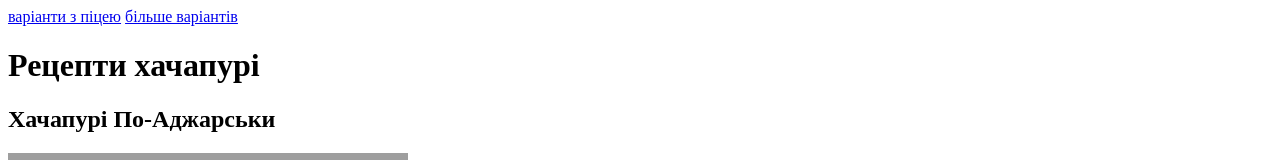
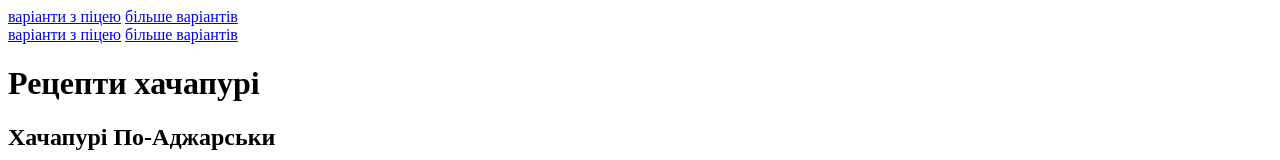
Before and after one commit to Antonio-Geredzio-3546/Project4, a plain HTML site: page index.html in a window 1280 px wide. Shown: the top 160 px of the page. Drawn offline with Linux system fonts and the light colour scheme; grey boxes are pictures that could not be loaded.

Commit message:
Update index.html

```diff
--- a/index.html
+++ b/index.html
@@ -1,3 +1,10 @@
+<html>
+    <body>
+        <header>
+            <nav><a href="https://antonio-geredzio-3546.github.io/Project3/"> варіанти з піцею</a>
+            <a href="https://www.russianfood.com/recipes/bytype/?fid=667">більше варіантів</a>
+            </nav>
+        </header>
 <html>
     <body>
         <header>
@@ -79,6 +86,7 @@
 
                 <li>Сир «Сулугуні» - 300 г</li>
                 </ul>
+        </p>
         </main>
     </body>
 </html>
```
